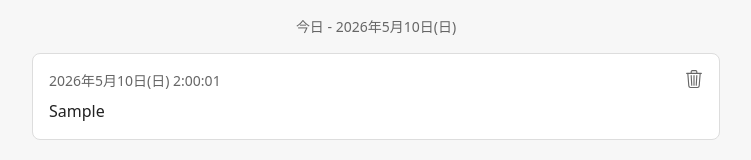
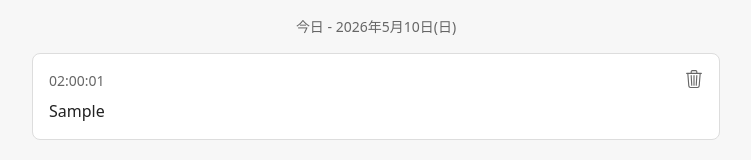
Before and after one commit to asamichiruko/quicklog, a Vue app: page / in a window 1280 px wide. Both pictures are taken after typing "Sample" into the empty fields and a click on the button "記録". Shown: the part 326-486 px from the top of the page, without its empty margins (264-1015 px from the left). Built offline with nearby package versions, Linux system fonts and the light colour scheme.

Commit message:
change: LogEntryList の記録ごとの日付表示を時間のみに変更

```diff
--- a/src/components/LogEntryList.vue
+++ b/src/components/LogEntryList.vue
@@ -25,22 +25,16 @@ const absoluteDateFormatter = new Intl.DateTimeFormat("ja-JP", {
   weekday: "short",
 })
 
-const absoluteDateTimeFormatter = new Intl.DateTimeFormat("ja-JP", {
-  year: "numeric",
-  month: "long",
-  day: "numeric",
-  weekday: "short",
-  hour: "numeric",
-  minute: "numeric",
-  second: "numeric",
-})
-
 const groupedItems = computed<DateGroup[]>(() => {
   return groupLogEntriesByDate(sortLogEntriesByCreatedAtDesc(props.items))
 })
 
-function formatDate(createdAt: string) {
-  return absoluteDateTimeFormatter.format(new Date(createdAt))
+function formatDateTime(createdAt: string) {
+  const date = new Date(createdAt)
+  const hour = String(date.getHours()).padStart(2, "0")
+  const minute = String(date.getMinutes()).padStart(2, "0")
+  const second = String(date.getSeconds()).padStart(2, "0")
+  return `${hour}:${minute}:${second}`
 }
 
 function formatDateHeading(date: Date) {
@@ -67,7 +61,7 @@ function formatDateHeading(date: Date) {
         <ul class="entries">
           <li v-for="item in group.items" :key="item.id" class="entry">
             <div class="entry-header">
-              <span class="date">{{ formatDate(item.createdAt) }}</span>
+              <span class="date">{{ formatDateTime(item.createdAt) }}</span>
               <button
                 class="delete-button"
                 type="button"
```
